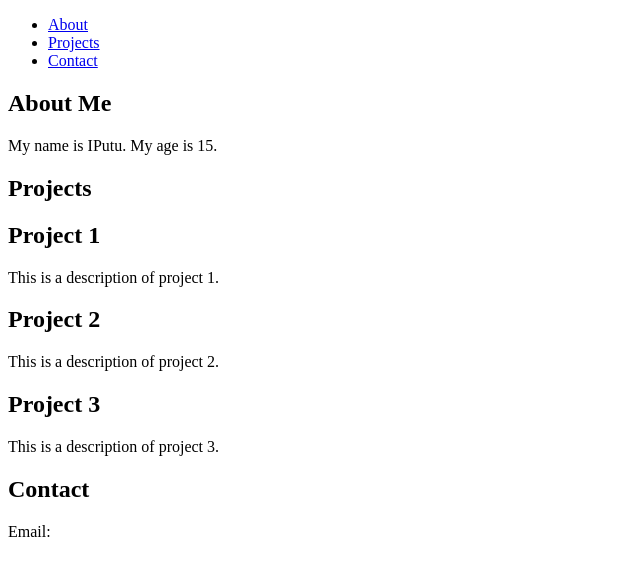
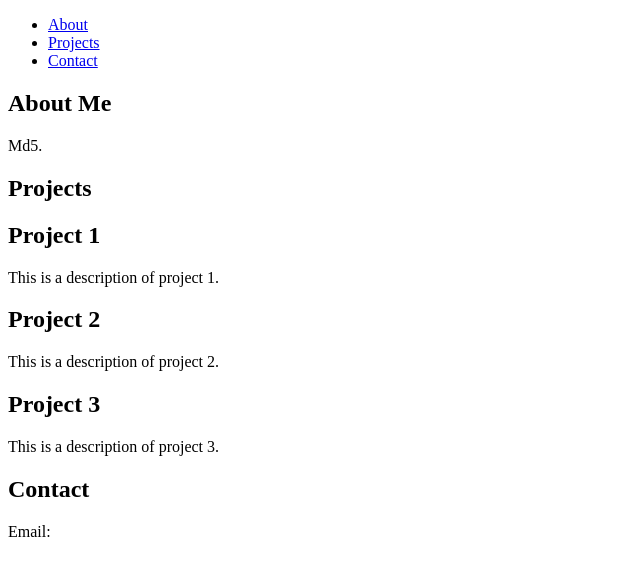
Before and after one commit to Dharmaip/Website_Collab, a plain HTML site: page index.html in a window 1280 px wide. Shown: the whole page, without its empty margins (0-640 px from the left). Drawn offline with Linux system fonts and the light colour scheme.

Commit message:
Update index.html

```diff
--- a/index.html
+++ b/index.html
@@ -19,7 +19,7 @@
     <main>
         <section id="about">
             <h1>About Me</h1>
-            <p>My name is IPutu. My age is 15.</p>
+            <p>Md5.</p>
         </section>
         <section id="projects">
             <h1>Projects</h1>
```
